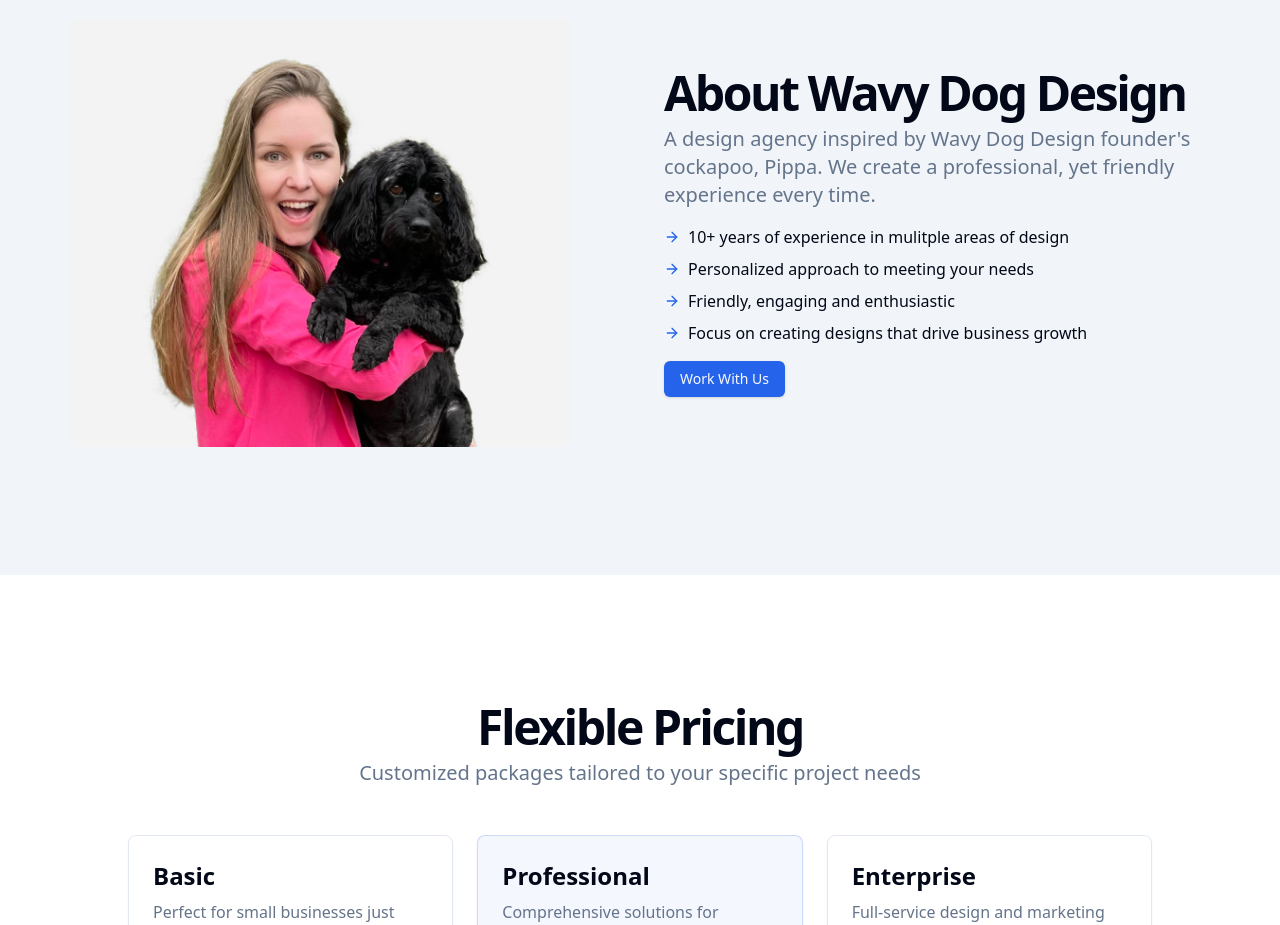
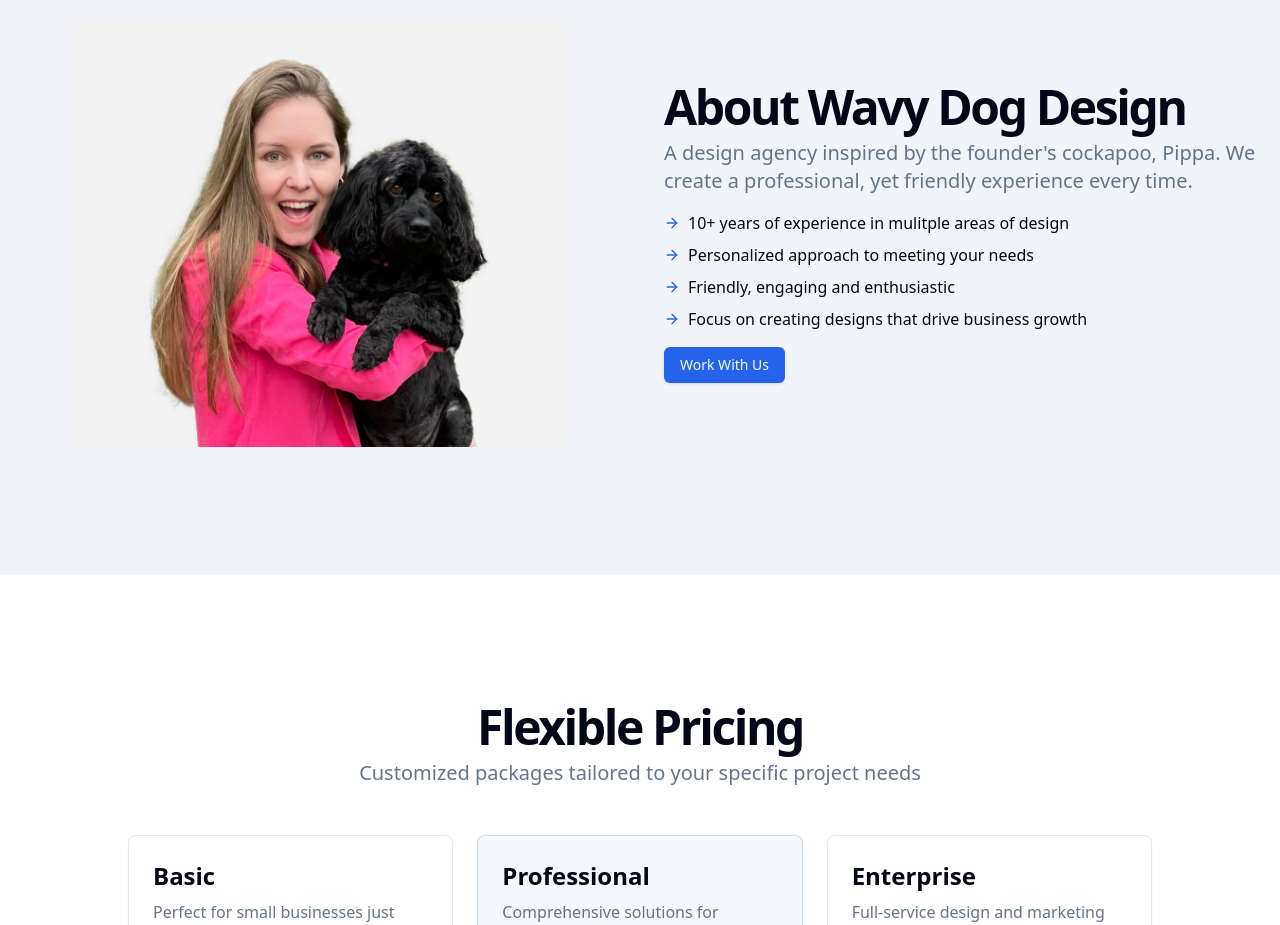
Before and after one commit to cmwayand/wavydogdesign, a Next.js app: page / in a window 1280 px wide. Shown: the part 1660-2585 px from the top of the page. Built offline with nearby package versions, Linux system fonts and the light colour scheme.

Commit message:
text edit

```diff
--- a/app/page.tsx
+++ b/app/page.tsx
@@ -230,7 +230,7 @@ export default function Home() {
 										About Wavy Dog Design
 									</h2>
 									<p className="max-w-[600px] text-muted-foreground md:text-xl">
-										A design agency inspired by Wavy Dog Design founder's cockapoo, Pippa. We create a professional, yet friendly experience every time.
+										A design agency inspired by the founder's cockapoo, Pippa. We create a professional, yet friendly experience every time.
 									</p>
 								</div>
 								<ul className="grid gap-2">
```
